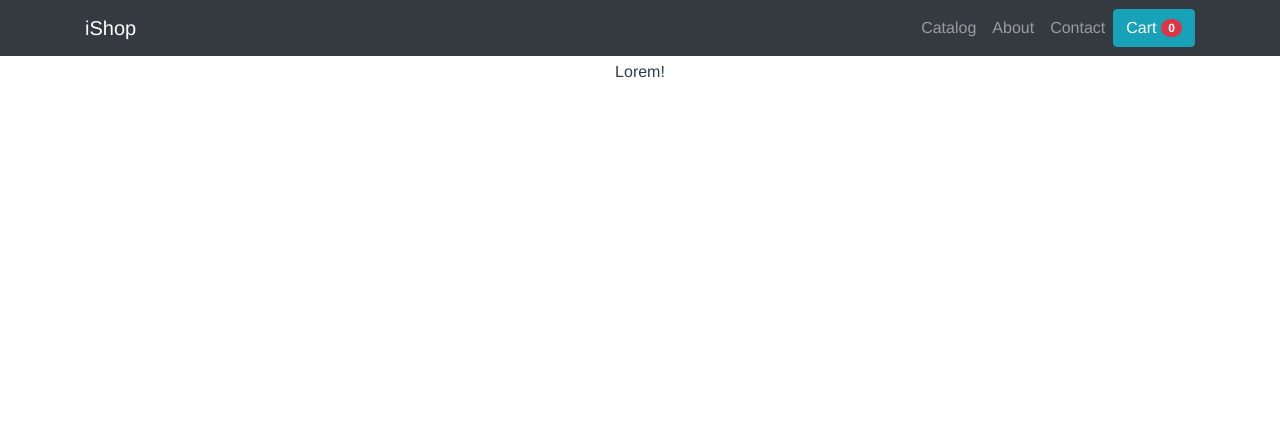
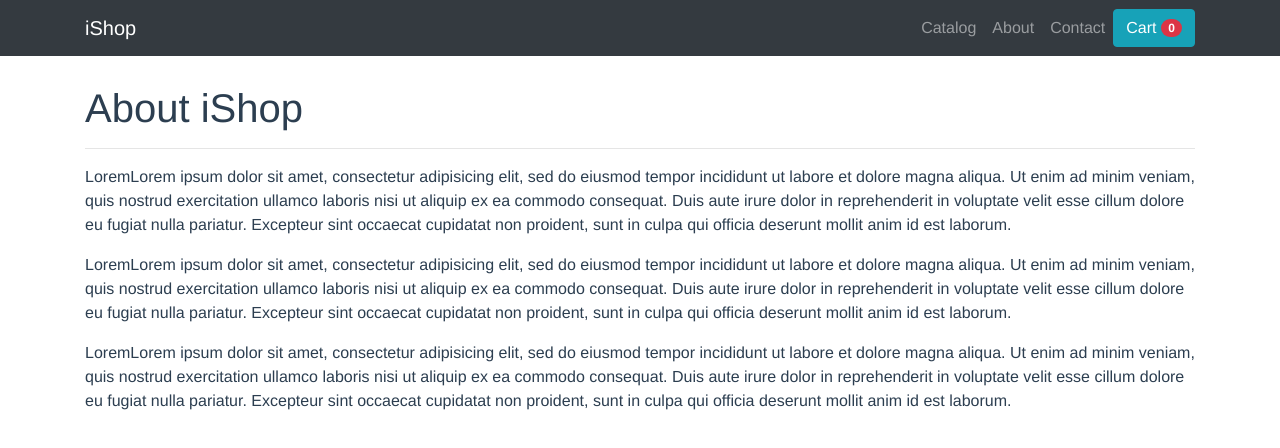
Before and after one commit to helloween141/vue-shop, a Vue app: page /about in a window 1280 px wide. Shown: the top 448 px of the page. Built offline with nearby package versions, Linux system fonts and the light colour scheme.

Commit message:
Additions

```diff
--- a/config/index.js
+++ b/config/index.js
@@ -14,7 +14,7 @@ module.exports = {
 
     // Various Dev Server settings
     host: 'localhost', // can be overwritten by process.env.HOST
-    port: 8080, // can be overwritten by process.env.PORT, if port is in use, a free one will be determined
+    port: 8050, // can be overwritten by process.env.PORT, if port is in use, a free one will be determined
     autoOpenBrowser: false,
     errorOverlay: true,
     notifyOnErrors: true,
--- a/src/App.vue
+++ b/src/App.vue
@@ -1,7 +1,9 @@
 <template>
   <div id="app">
     <Header />
-    <router-view/>
+    <keep-alive>
+      <router-view/>
+    </keep-alive>
   </div>
 </template>
 
--- a/src/components/About.vue
+++ b/src/components/About.vue
@@ -1,8 +1,33 @@
 <template>
   <div class="container">
     <div class="row">
-      <div class="col-lg-12">
-        Lorem!
+      <div class="col-lg-12 text-left">
+      	<h1 class="mt-4">About iShop</h1>
+      	<hr />
+    	<p>
+    		LoremLorem ipsum dolor sit amet, consectetur adipisicing elit, sed do eiusmod
+	    	tempor incididunt ut labore et dolore magna aliqua. Ut enim ad minim veniam,
+	    	quis nostrud exercitation ullamco laboris nisi ut aliquip ex ea commodo
+	    	consequat. Duis aute irure dolor in reprehenderit in voluptate velit esse
+	    	cillum dolore eu fugiat nulla pariatur. Excepteur sint occaecat cupidatat non
+	    	proident, sunt in culpa qui officia deserunt mollit anim id est laborum.
+	    </p>
+    	<p>
+    		LoremLorem ipsum dolor sit amet, consectetur adipisicing elit, sed do eiusmod
+	    	tempor incididunt ut labore et dolore magna aliqua. Ut enim ad minim veniam,
+	    	quis nostrud exercitation ullamco laboris nisi ut aliquip ex ea commodo
+	    	consequat. Duis aute irure dolor in reprehenderit in voluptate velit esse
+	    	cillum dolore eu fugiat nulla pariatur. Excepteur sint occaecat cupidatat non
+	    	proident, sunt in culpa qui officia deserunt mollit anim id est laborum.
+	    </p>
+    	<p>
+    		LoremLorem ipsum dolor sit amet, consectetur adipisicing elit, sed do eiusmod
+	    	tempor incididunt ut labore et dolore magna aliqua. Ut enim ad minim veniam,
+	    	quis nostrud exercitation ullamco laboris nisi ut aliquip ex ea commodo
+	    	consequat. Duis aute irure dolor in reprehenderit in voluptate velit esse
+	    	cillum dolore eu fugiat nulla pariatur. Excepteur sint occaecat cupidatat non
+	    	proident, sunt in culpa qui officia deserunt mollit anim id est laborum.
+	    </p>
       </div>
     </div>
   </div>
--- a/src/components/Catalog.vue
+++ b/src/components/Catalog.vue
@@ -1,6 +1,10 @@
 <template>
   <div class="container">
     <div class="row">
+      <div class="col-lg-12 text-left">
+          <h1 class="mt-4">Catalog</h1>
+          <hr />
+      </div>
       <div class="col-lg-3">
         <Filters />
       </div>
--- a/src/components/ProductsList.vue
+++ b/src/components/ProductsList.vue
@@ -2,18 +2,22 @@
 <div class="row">
   <div class="col-lg-4 col-md-6 mb-4" v-for="product in products">
     <div class="card h-100">
-      <a href="#">
-        <img class="card-img-top" :src="getImage(product.image)" alt="">
-      </a>
+      <div class="card-img">
+        <a href="#">
+          <img class="card-img-top" :src="getImage(product.image)" />
+        </a>
+      </div>
       <div class="card-body">
         <h4 class="card-title">
           <a href="#">
-            {{product.artist}}. {{ product.title }}
+            {{product.artist}}.<br /> {{ product.title }}
           </a>
         </h4>
         <h5>${{ product.price | priceFormatterFilter }}</h5>
         <div class="card-text">
-          In stock: {{ product.availableInventory }}
+          <small class="text-muted">
+            Available: {{ product.availableInventory }} pc.
+          </small>
         </div>
         <small class="text-muted" v-for="rate in product.rating">
           ★
@@ -78,7 +82,7 @@ export default {
     cartProductCount(productId) {
       let count = 0;
       for (let i = 0; i < this.cart.length; i++) {
-        if (productId == this.cart[i]) {
+        if (productId === this.cart[i]) {
           count++;
         }
       }
@@ -91,5 +95,7 @@ export default {
 
 <!-- Add "scoped" attribute to limit CSS to this component only -->
 <style scoped>
-
+  .card-img {
+    height: 240px;
+  }
 </style>
```
Also changed, not shown: src/components/Product.vue (added, +26 -0 lines), 1 other file (tests, documents, lock files or other folders).
